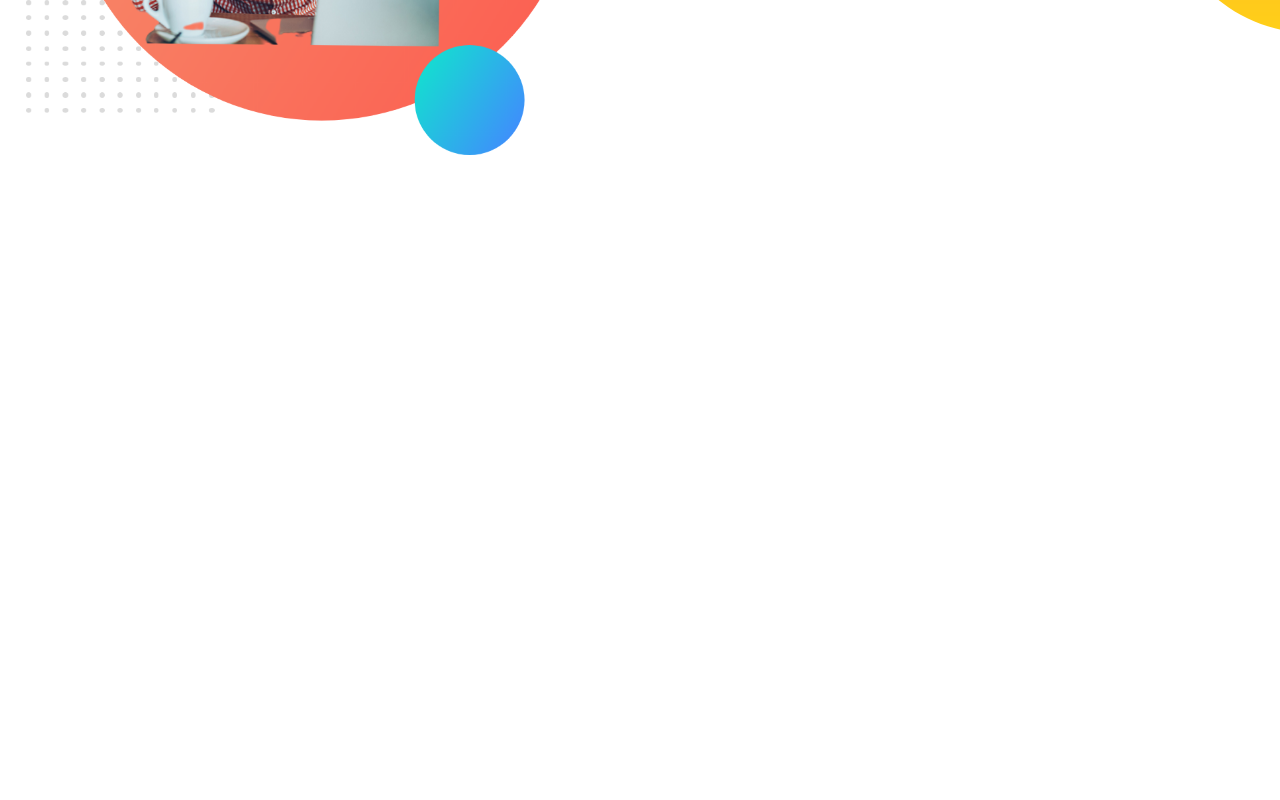
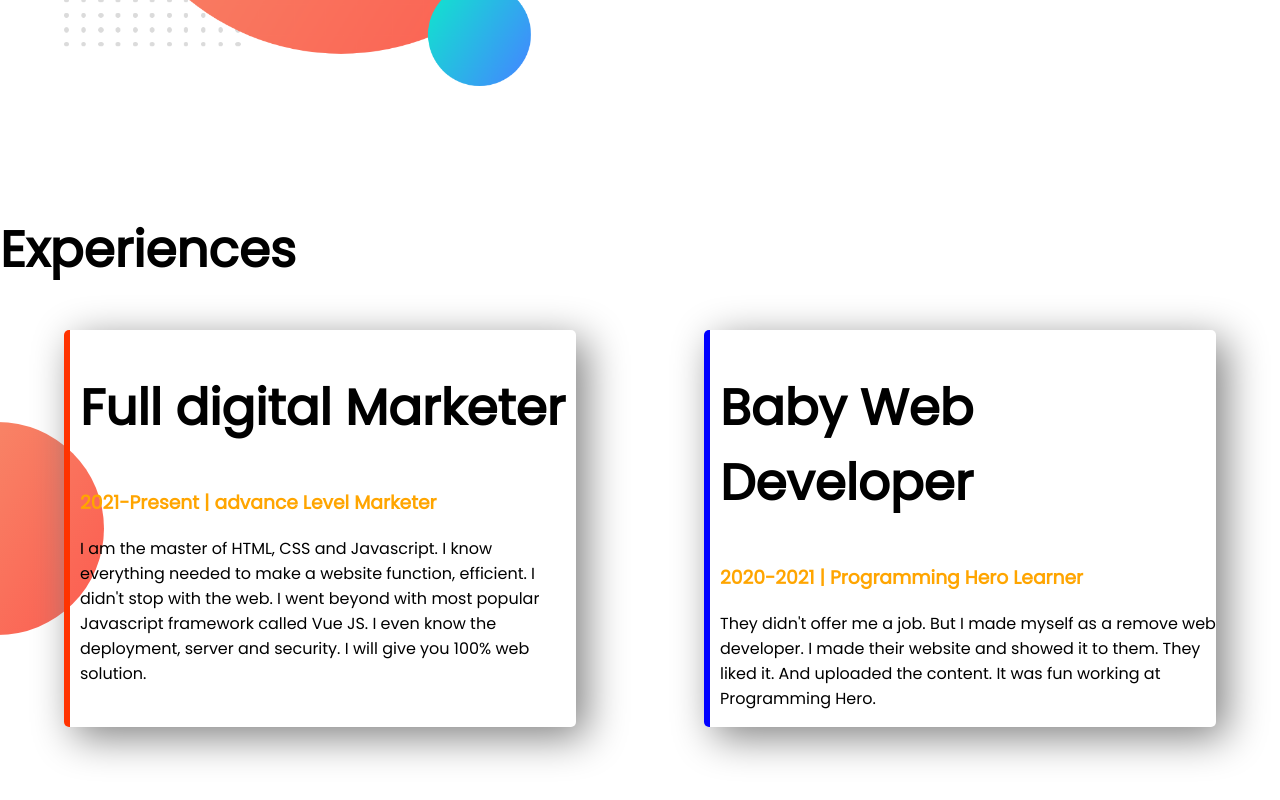
Before and after one commit to dipubdt/developer-protfolio, a plain HTML site: page index.html in a window 1280 px wide. Shown: the part 1070-1870 px from the top of the page. Before the commit the page ends 1352 px from the top, so only its background shows below. Drawn offline with Linux system fonts and the light colour scheme.

Commit message:
third section

```diff
--- a/index.html
+++ b/index.html
@@ -14,7 +14,7 @@
 </head>
 
 <body>
-    <section class="top-banner">
+    <section class="top-banner flexibale-container">
         <div class="haif-width">
             <h1>Welcome to </h1>
 
@@ -37,7 +37,7 @@
 
     </section>
 
-    <section class="dream-big">
+    <section class="dream-big flexibale-container">
         <div class="haif-width">
             <img src="images/my-bg.png" alt="">
         </div>
@@ -56,12 +56,49 @@
 
         </div>
 
+    </section>
+
+
+    <section class="experiences-area">
+
+        <h1>Experiences</h1>
+
+        <div class="flexibale-container experience-area">
+
+            <div id="full-web-developer" class="Expirance-height">
+                <h1>Full digital Marketer </h1>
+                <h3 class="color-span"> 2021-Present | advance Level Marketer</h3>
+
+                <p>I am the master of HTML, CSS and Javascript. I know everything needed to make a website function,
+                    efficient. I didn't stop with the web. I went beyond with most popular Javascript framework called
+                    Vue
+                    JS. I even know the deployment, server and security. I will give you 100% web solution.</p>
+
+
+                <p></p>
+
+
+            </div>
+
+            <div id="baby-web-developer" class="Expirance-height">
+                <h1>Baby Web Developer</h1>
+                <h3 class="color-span"> 2020-2021 | Programming Hero Learner</h3>
+
+                <p>They didn't offer me a job. But I made myself as a remove web developer. I made their website and
+                    showed
+                    it to them. They liked it. And uploaded the content. It was fun working at Programming Hero.</p>
+
+
+                <p></p>
+
+
+            </div>
+        </div>
 
 
 
     </section>
 
-
 </body>
 
 </html>
--- a/style.css
+++ b/style.css
@@ -15,7 +15,7 @@ h1 {
     color: orange;
 }
 
-section {
+.flexibale-container {
 
     display: flex;
 
@@ -25,9 +25,7 @@ section {
 .haif-width {
 
     width: 50%;
-    padding-left: 2%;
-
-
+    padding-left: 5%;
 
 }
 
@@ -65,3 +63,29 @@ section {
 
 
 }
+
+.Expirance-height {
+
+    width: 45%;
+    margin-left: 5%;
+    margin-right: 5%;
+    padding-left: 10px;
+    box-shadow: 10px 10px 40px gray;
+    border-radius: 5px;
+}
+
+.experience-area {
+
+    background-image: url(images/exp-bg.png);
+    background-repeat: no-repeat;
+    background-position: left;
+
+}
+
+#full-web-developer {
+    border-left: 6px solid rgb(255, 51, 0);
+}
+
+#baby-web-developer {
+    border-left: 6px solid blue;
+}
```
